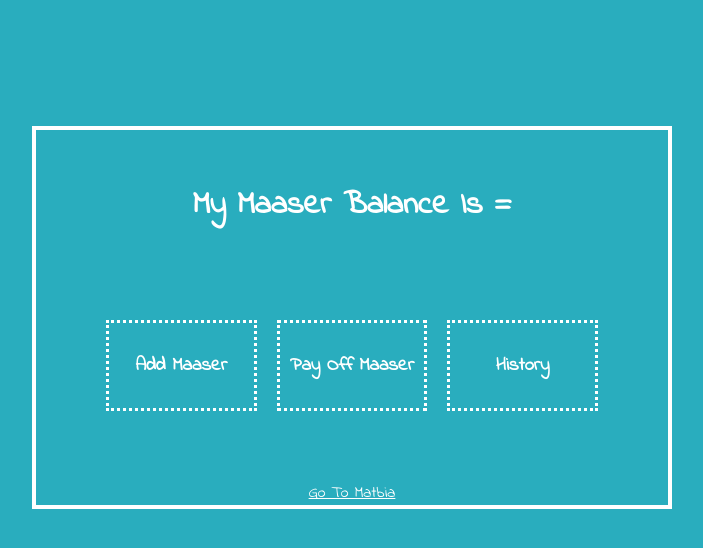
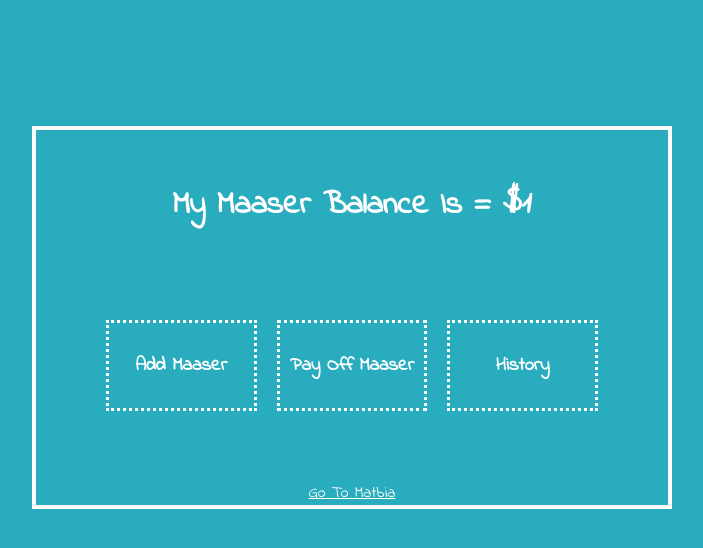
Before and after one commit to Duddy0878/Masser-local-storage, a plain HTML site: page index.html in a window 1280 px wide. Shown: the whole page, without its empty margins (288-991 px from the left). Drawn offline with nearby package versions, Linux system fonts and the light colour scheme; files that its build step writes are made by us from their sources; a web font is replaced by a local one.

Commit message:
Update index.html

```diff
--- a/index.html
+++ b/index.html
@@ -3,7 +3,7 @@
     <head>
         <title>My Maaser</title>
 
-        <link rel="stylesheet" href="../css/style.css">
+        <link rel="stylesheet" href="./style.css">
 
         <link rel="preconnect" href="https://fonts.googleapis.com">
         <link rel="preconnect" href="https://fonts.gstatic.com" crossorigin>
@@ -114,7 +114,7 @@
         <img src="../../heart web/design/weblogo.jpg" alt="">
     </footer> -->
 
-    <script type="module" src="../js/js.js">
+    <script type="module" src="./js.js">
 
     </script>
     </body>
```
